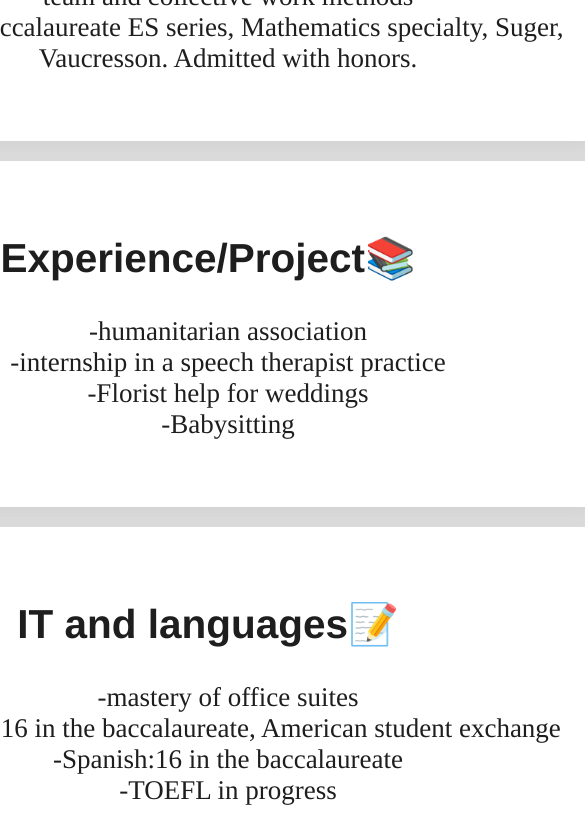
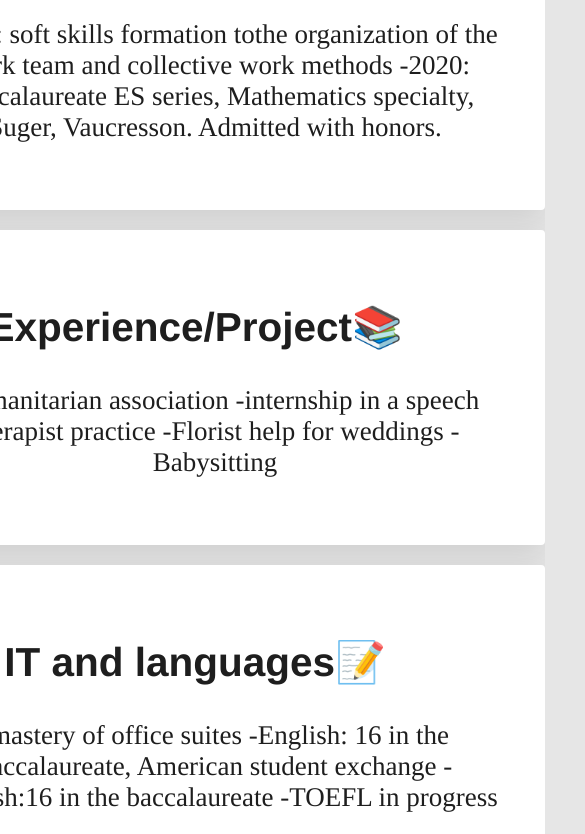
Before and after one commit to sarahdufetel/my-profile, a plain HTML site: page index.html in a window 390 px wide. Shown: the part 733-1567 px from the top of the page, 585 px wide, since content can reach past the window. Drawn offline with Linux system fonts and the light colour scheme.

Commit message:
Update style.css

```diff
--- a/style.css
+++ b/style.css
@@ -25,25 +25,32 @@ a:hover{
   color: grey;
 }
 
-/* Custom desing with class (99% of your design)*/
+/* Custom design with class (99% of your design)*/
 .container {
 	width: 	700px;
 	margin: 40px auto;
 }
 
 
-@media (max-width: 760px){
+@media (max-width: 960px) {
+  /* For a screen < 960px, this CSS will be read */
   .container {
-	width: 600px;
+    width: 700px;
+  }
+}
+@media (max-width: 720px) {
+  /* For a screen < 720px, this CSS will be read */
+  .container {
+    width: 500px;
+  }
+}
+@media (max-width: 540px) {
+  /* For a screen < 540px, this CSS will be read */
+  .container {
+    width: 300px;
   }
 }
 
-
-@media (max-width: 500px){
-  .container {
-	width: 400px;
-  }
-}
 
 .card-white {
 	background-color: white;
@@ -84,9 +91,15 @@ a:hover{
 	color: grey;
 }
 
-.list-qualities {
+.list-qualities{
 	list-style: none;
+	}
+
+.list-qualities li {
+    display: inline;
 }
+
+
 /*Design adjustements using id (1% design remaining)*/
 
 #introduction p {
```
